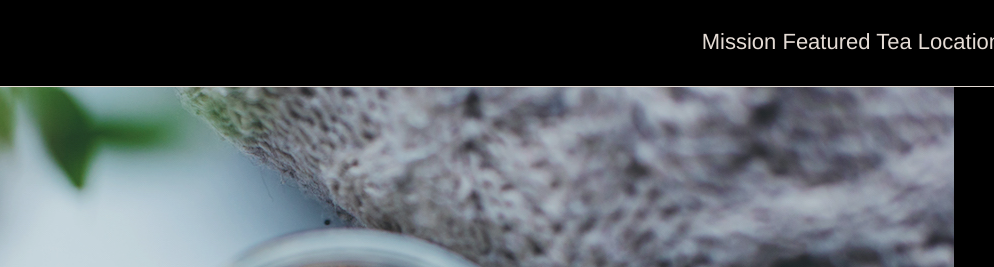
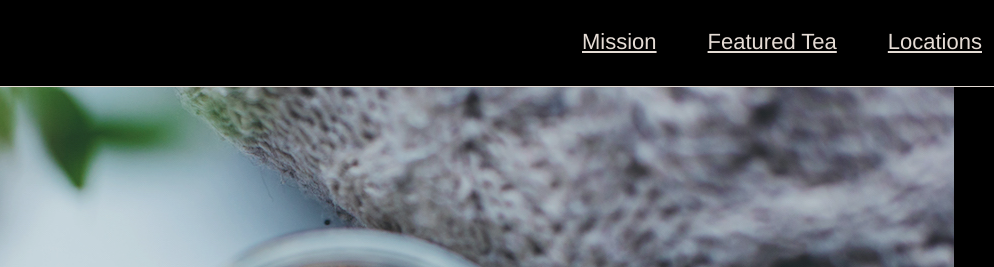
Before and after one commit to hanyrostom/tea_cozy, a plain HTML site: page index.html in a window 1280 px wide. Shown: the top 267 px of the page, 286-1280 px from the left. Drawn offline with Linux system fonts and the light colour scheme.

Commit message:
Update index.html

```diff
--- a/index.html
+++ b/index.html
@@ -9,12 +9,13 @@
 
         <img src="./resources/images/img-tea-cozy-logo.png"/>
 
-      <div class="links">
-        <span>Mission</span>
-        <span>Featured Tea</span>
-        <span>Locations</span>
-      </div>
+      <nav class="links">
+        <span><p>Mission</p></span>
+        <span><p>Featured Tea</p></span>
+        <span><p>Locations</p></span>
+      </nav>
     </header>
+
     <div class="content">
       <div class="top">
         <div id="mission">
```
